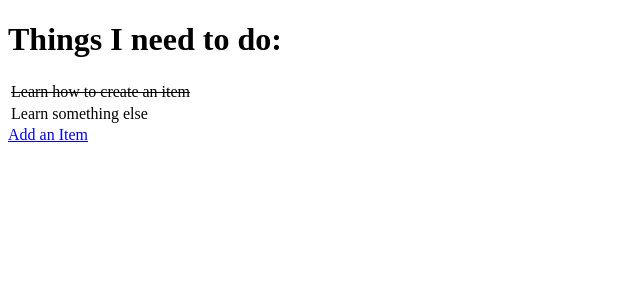
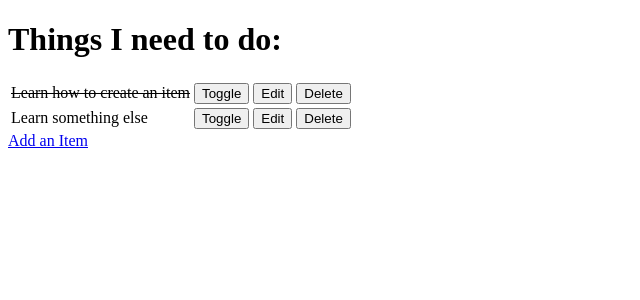
Before and after one commit to MichaelCWalsh7/hello-django, a Django app: page / in a window 1280 px wide. Shown: the top 300 px of the page, without its empty margins (0-640 px from the left). Run offline with Django 3.2, Linux system fonts and the light colour scheme; data comes from the database, SQL or seed files in the repository; both versions use the stored data as it was after the commit.

Commit message:
Add update and delete functioanlity

```diff
--- a/django_todo/urls.py
+++ b/django_todo/urls.py
@@ -15,10 +15,13 @@ Including another URLconf
 """
 from django.contrib import admin
 from django.urls import path
-from todo.views import get_todo_list, add_item
+from todo import views
 
 urlpatterns = [
     path('admin/', admin.site.urls),
-    path('', get_todo_list, name='get_todo_list'),
-    path('add', add_item, name='add')
+    path('', views.get_todo_list, name='get_todo_list'),
+    path('add', views.add_item, name='add'),
+    path('edit/<item_id>', views.edit_item, name='edit_item'),
+    path('toggle/<item_id>', views.toggle_item, name='toggle_item'),
+    path('delete/<item_id>', views.delete_item, name='delete_item')
 ]
--- a/todo/templates/todo/todo_list.html
+++ b/todo/templates/todo/todo_list.html
@@ -16,6 +16,21 @@
                 {% else %}
                     <td>{{ item.name }}</td>
                 {% endif %}
+                <td>
+                    <a href="/toggle/{{ item.id }}">
+                        <button>Toggle</button>
+                    </a>
+                </td>
+                <td>
+                    <a href="/edit/{{ item.id }}">
+                        <button>Edit</button>
+                    </a>
+                </td>
+                <td>
+                    <a href="/delete/{{ item.id }}">
+                        <button>Delete</button>
+                    </a>
+                </td>
             </tr>
         {% empty %}
             <tr><td>You have nothing to do.</td></tr>
--- a/todo/views.py
+++ b/todo/views.py
@@ -1,4 +1,4 @@
-from django.shortcuts import render, redirect  # noqa: F401
+from django.shortcuts import render, redirect, get_object_or_404  # noqa: F401
 from .models import Item
 from .forms import ItemForm
 
@@ -25,3 +25,30 @@ def add_item(request):
         'form': form
     }
     return render(request, 'todo/add_item.html', context)
+
+
+def edit_item(request, item_id):
+    item = get_object_or_404(Item, id=item_id)
+    if request.method == "POST":
+        form = ItemForm(request.POST, instance=item)
+        if form.is_valid():
+            form.save()
+            return redirect('get_todo_list')
+    form = ItemForm(instance=item)
+    context = {
+        'form': form
+    }
+    return render(request, 'todo/edit_item.html', context)
+
+
+def toggle_item(request, item_id):
+    item = get_object_or_404(Item, id=item_id)
+    item.done = not item.done
+    item.save()
+    return redirect('get_todo_list')
+
+
+def delete_item(request, item_id):
+    item = get_object_or_404(Item, id=item_id)
+    item.delete()
+    return redirect('get_todo_list')
```
Also changed, not shown: todo/templates/todo/edit_item.html (added, +21 -0 lines), db.sqlite3.
